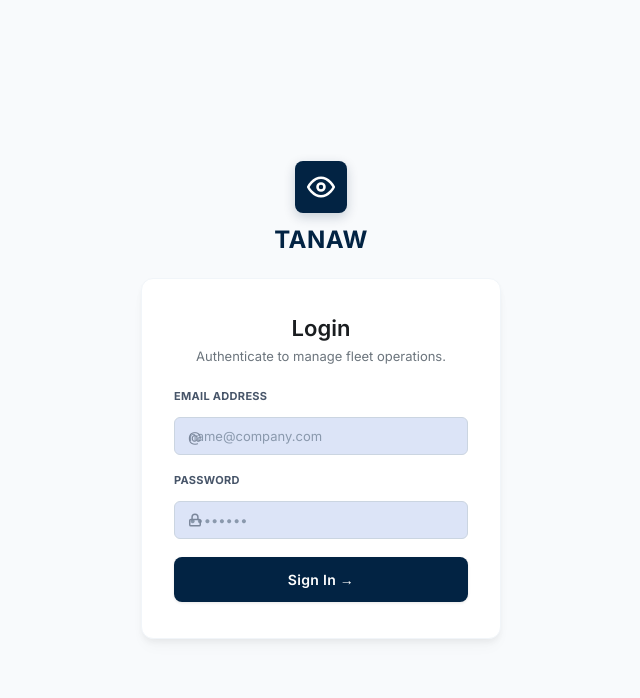
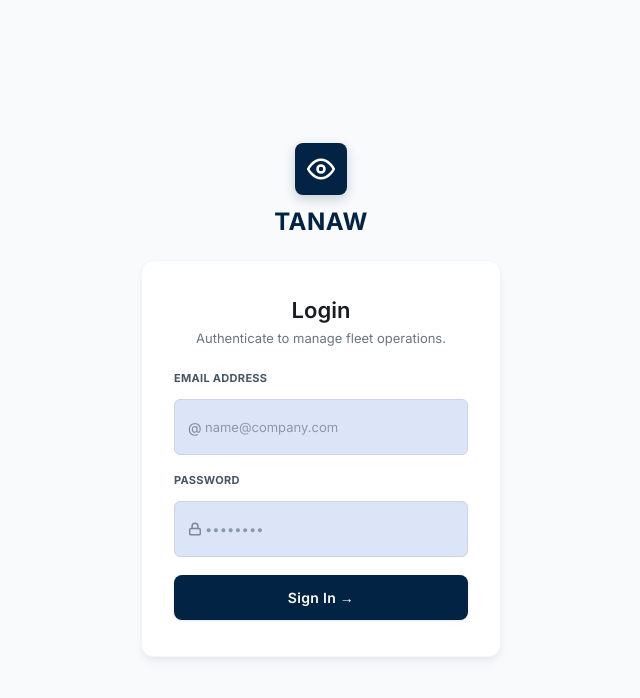
Before and after one commit to NavhiAngeles/mabutol-trucking-react, a React (Vite) app: page / in a window 1280 px wide. Shown: the top 698 px of the page, without its empty margins (319-959 px from the left). Built offline with nearby package versions, Linux system fonts and the light colour scheme.

Commit message:
Login PAge fix

```diff
--- a/src/pages/Login/login.css
+++ b/src/pages/Login/login.css
@@ -98,6 +98,7 @@
   display: block;
   margin-bottom: 8px;
   letter-spacing: 0.3px;
+
 }
 
 /* Field Containers with Custom Inline Icon Overlays */
@@ -116,17 +117,19 @@
   align-items: center;
   justify-content: center;
   pointer-events: none;
+
 }
 
 .login-page input {
   width: 100%;
-  padding: 13px 16px 13px 40px;
+  padding-left: 50px;
   border-radius: 8px;
   border: 1px solid transparent;
   background: #dce4f7;
   color: #1e293b;
   font-size: 14px;
   transition: all 0.2s ease;
+
 }
 
 .login-page input::placeholder {
@@ -176,3 +179,33 @@
     padding: 28px 20px;
   }
 }
+
+.input-wrapper {
+  position: relative;
+  width: 100%;
+}
+
+.input-icon {
+  position: absolute;
+  left: 16px;
+  top: 50%;
+  transform: translateY(-50%);
+  z-index: 10;
+  pointer-events: none;
+}
+
+.input-wrapper input {
+  width: 100%;
+  height: 56px;
+
+  padding-top: 0;
+  padding-bottom: 0;
+  padding-right: 16px;
+  padding-left: 30px !important;
+
+  box-sizing: border-box;
+
+  background: #dce4f7;
+  border: none;
+  border-radius: 8px;
+}
--- a/src/pages/Shipment/CreateShipmentDrawer.jsx
+++ b/src/pages/Shipment/CreateShipmentDrawer.jsx
@@ -421,7 +421,7 @@ export default function CreateShipmentDrawer({ isOpen, onClose }) {
                 <div className="meta-row"><span className="meta-lbl">ASSIGNED DRIVER</span><strong className="meta-val">Ramon Cruz</strong></div>
                 <div className="meta-row"><span className="meta-lbl">NET VALUE</span><strong className="meta-val">₱3,280.00</strong></div>
               </div>
-              <button className="btn-alert-dismiss" onClick={handleCloseAll}>Go back to Dashboard Overview</button>
+              <button className="btn-alert-dismiss" onClick={handleCloseAll}>Go back to Shipment Overview</button>
             </div>
           </div>
         )}
```
